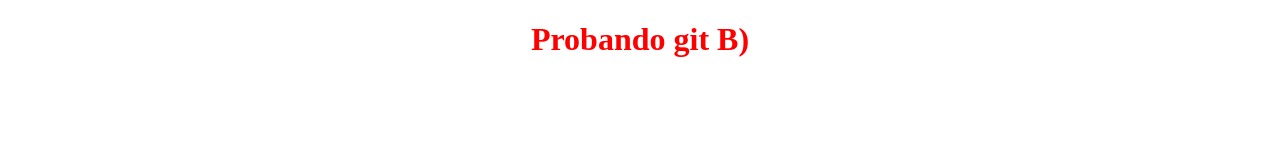
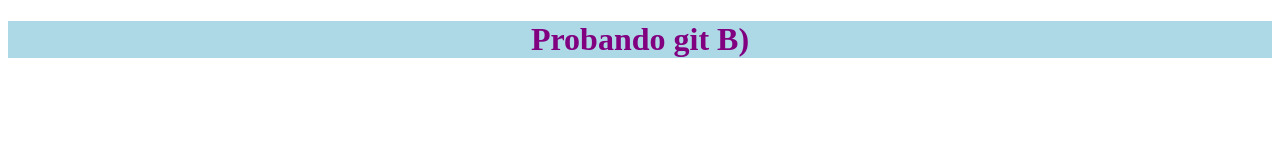
Before and after one commit to delfipmosqueira/primer-prueba-web, a plain HTML site: page index.html in a window 1280 px wide. Drawn offline with Linux system fonts and the light colour scheme.

Commit message:
nuevo diseño

```diff
--- a/index.html
+++ b/index.html
@@ -5,6 +5,6 @@
     <title>Hello world</title>
 </head>
 <body>
-    <h1 style="text-align: center; color: red"> Probando git B)</h1>
+    <h1 style="text-align: center; color: purple; background-color: lightblue;"> Probando git B)</h1>
 </body>
 </html>
```
